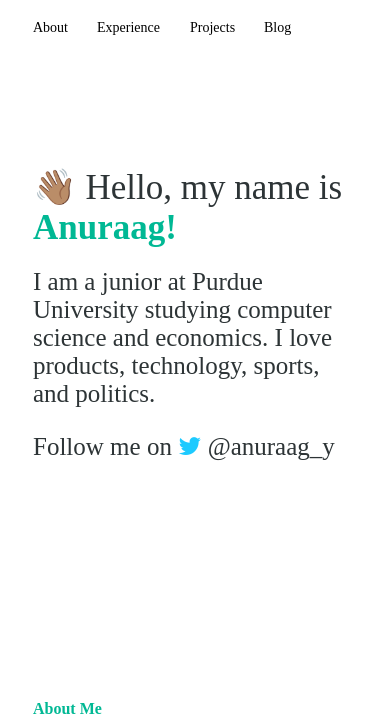
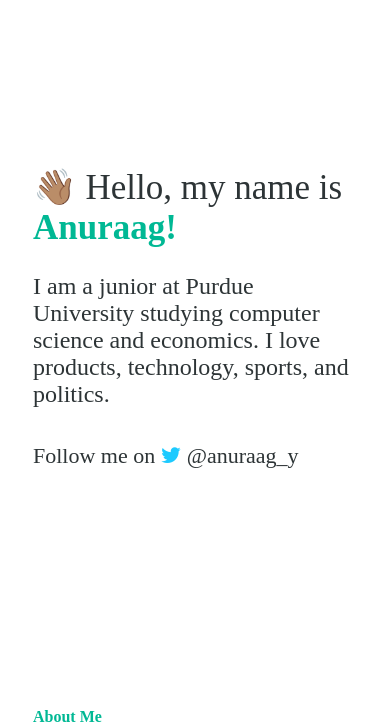
Before and after one commit to anuraagy/anuraagy.github.io, a PHP site: page / in a window 390 px wide. Shown: the top 724 px of the page. Run offline with PHP 8.4, Linux system fonts and the light colour scheme; some web fonts are replaced.

Commit message:
update mobile'

```diff
--- a/assets/css/styles.css
+++ b/assets/css/styles.css
@@ -400,16 +400,18 @@ body {
 
   .welcome-header {
     font-size: 35px;
+    width: 100%;
   }
 
   .welcome-subheader {
-    font-size: 25px;
+    font-size: 24px;
     width: 100%;
+    margin-top: 25px;
   }
 
   .welcome-tagline {
-    font-size: 25px;
-    margin-top: 0px;
+    font-size: 22px;
+    margin-top: 10px;
   }
 }
 
@@ -435,6 +437,7 @@ body {
   .navbar-link {
     margin-right: 25px;
     margin-left: 0px;
+    display: none;
   }
 
 /*  .welcome {
--- a/index.html
+++ b/index.html
@@ -24,9 +24,7 @@
     </div>
 
     <div class="welcome">
-      <div class="welcome-header">
-        👋🏽 Hello, my name is <span class="emphasize">Anuraag!</span>
-      </div>
+      <div class="welcome-header">👋🏽 Hello, my name is <strong class="emphasize">Anuraag!</strong></div>
 
       <div class="welcome-subheader">
         I am a junior at Purdue University studying computer science and economics. I love products, technology,
```
